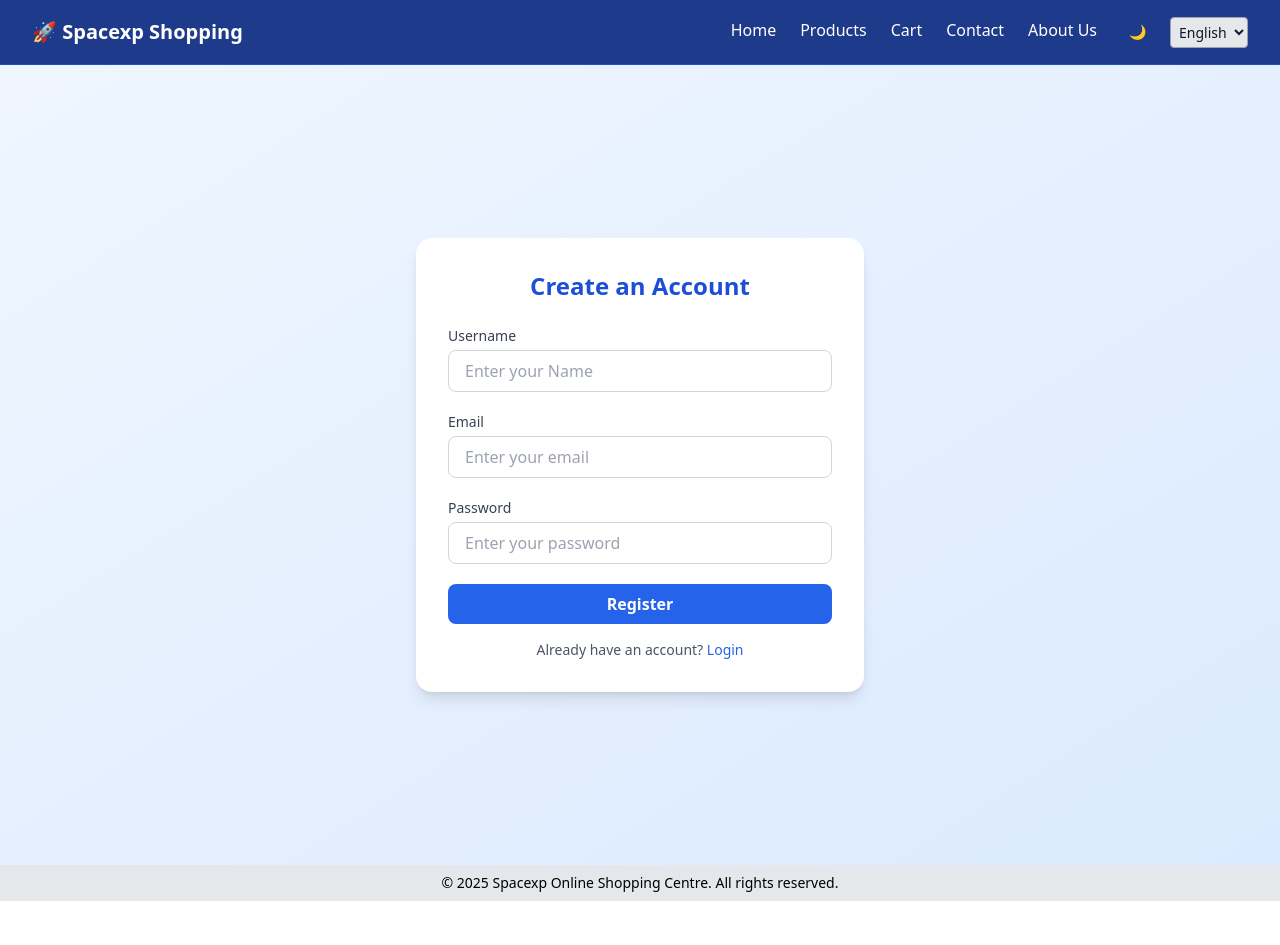
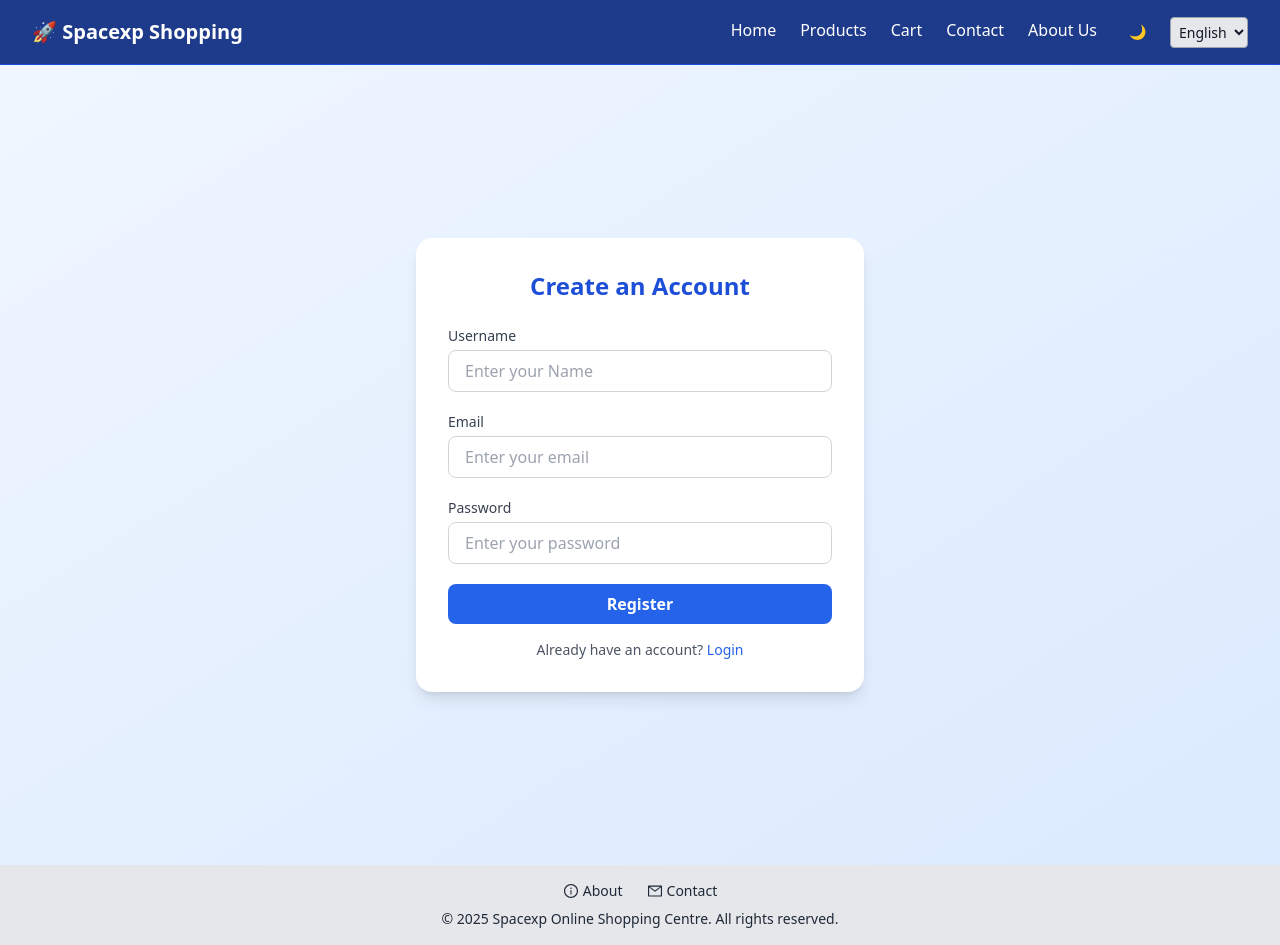
Before and after one commit to HaseeyaF/spacexp-shop, a React (Vite) app in the folder frontend/: page /register in a window 1280 px wide. Before the commit the page ends 901 px from the top, so only its background shows below. Built offline with nearby package versions, Linux system fonts and the light colour scheme; no server answers.

Commit message:
update with About & Contact pages

```diff
--- a/frontend/src/components/Footer.jsx
+++ b/frontend/src/components/Footer.jsx
@@ -1,6 +1,31 @@
+import { Link } from "react-router-dom";
+import { AiOutlineInfoCircle, AiOutlineMail } from "react-icons/ai";
+
 const Footer = () => (
-  <footer className="bg-gray-200 text-center p-2 text-sm">
-     © {new Date().getFullYear()} Spacexp Online Shopping Centre. All rights reserved.
+  <footer className="bg-gray-200 text-center p-4 text-sm text-gray-800 dark:text-gray-200">
+    <div className="flex justify-center gap-6 mb-2">
+
+      <Link
+        to="/about"
+        className="flex items-center gap-1 cursor-pointer no-underline hover:text-black dark:hover:text-white"
+      >
+        <AiOutlineInfoCircle size={16} />
+        <span>About</span>
+      </Link>
+
+      <Link
+        to="/contact"
+        className="flex items-center gap-1 cursor-pointer no-underline hover:text-black dark:hover:text-white"
+      >
+        <AiOutlineMail size={16} />
+        <span>Contact</span>
+      </Link>
+
+    </div>
+
+    <p>
+      © {new Date().getFullYear()} Spacexp Online Shopping Centre. All rights reserved.
+    </p>
   </footer>
 );
 
```
